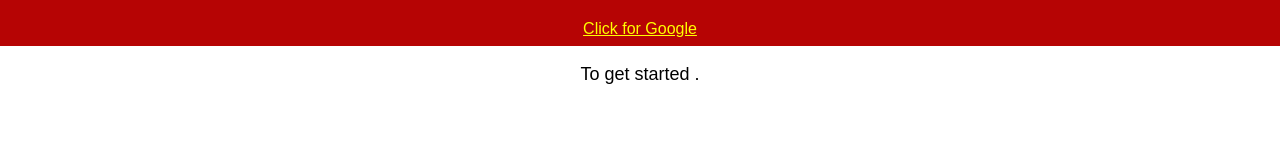
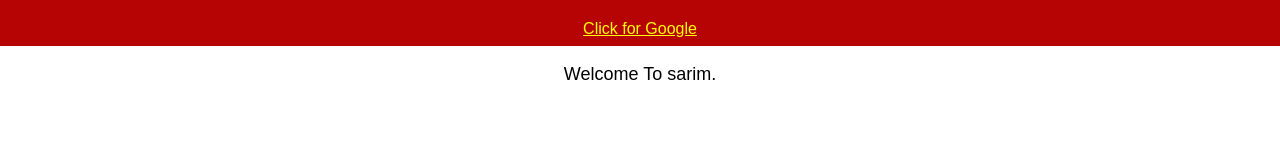
Before and after one commit to muhammadsarim555/react_filter, a React (Create React App) app: page / in a window 1280 px wide. Shown: the part 144-298 px from the top of the page. Built offline with nearby package versions, Linux system fonts and the light colour scheme; the HTML template or start-up script is replaced by a standard one.

Commit message:
added work:

```diff
--- a/src/App.js
+++ b/src/App.js
@@ -3,7 +3,9 @@ import logo from './logo.svg';
 import './App.css';
 
 class App extends Component {
+
   render() {
+    const name = "sarim"
     return (
       <div className="App">
         <header className="App-header">
@@ -12,7 +14,7 @@ class App extends Component {
           <a href="https://www.google.com" target="_blank" title="Google" >Click for Google  </a>
         </header>
         <p className="App-intro">
-          To get started .
+          Welcome To {name}.
         </p>
       </div>
     );
```
